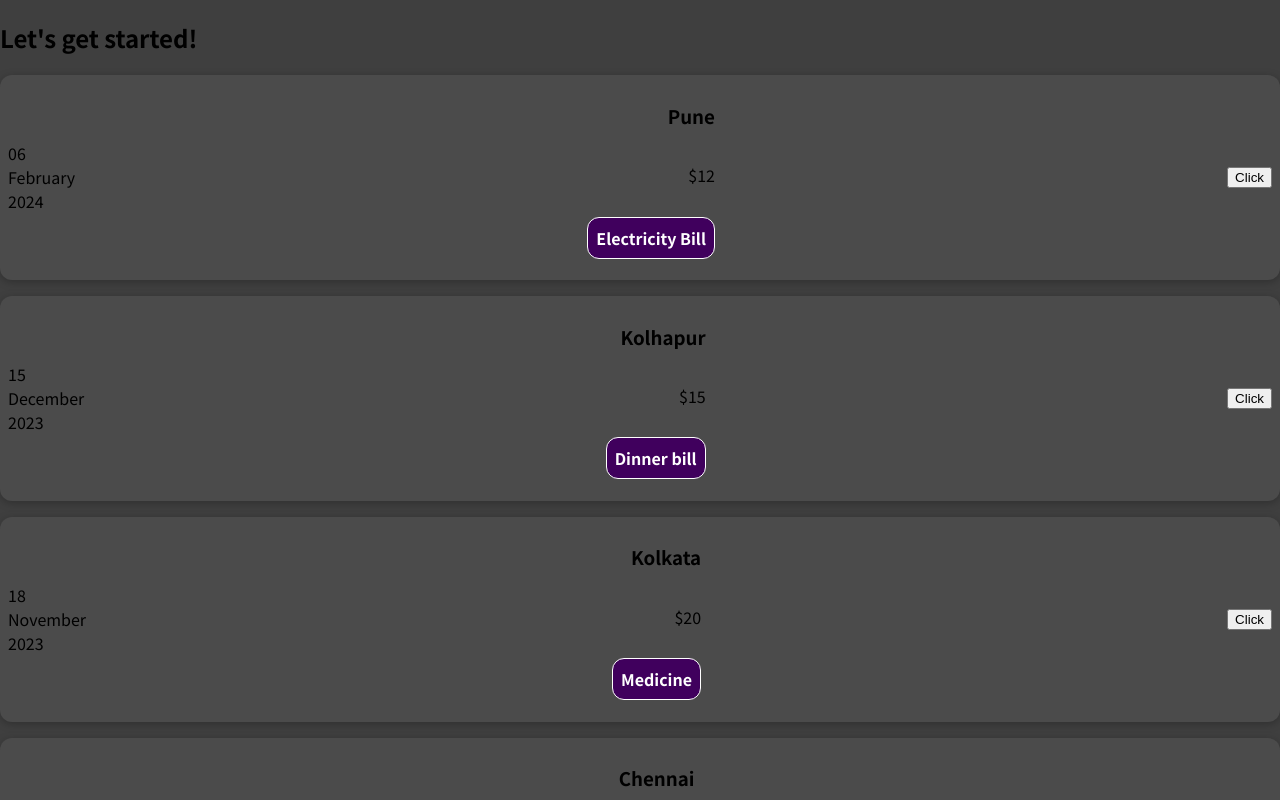
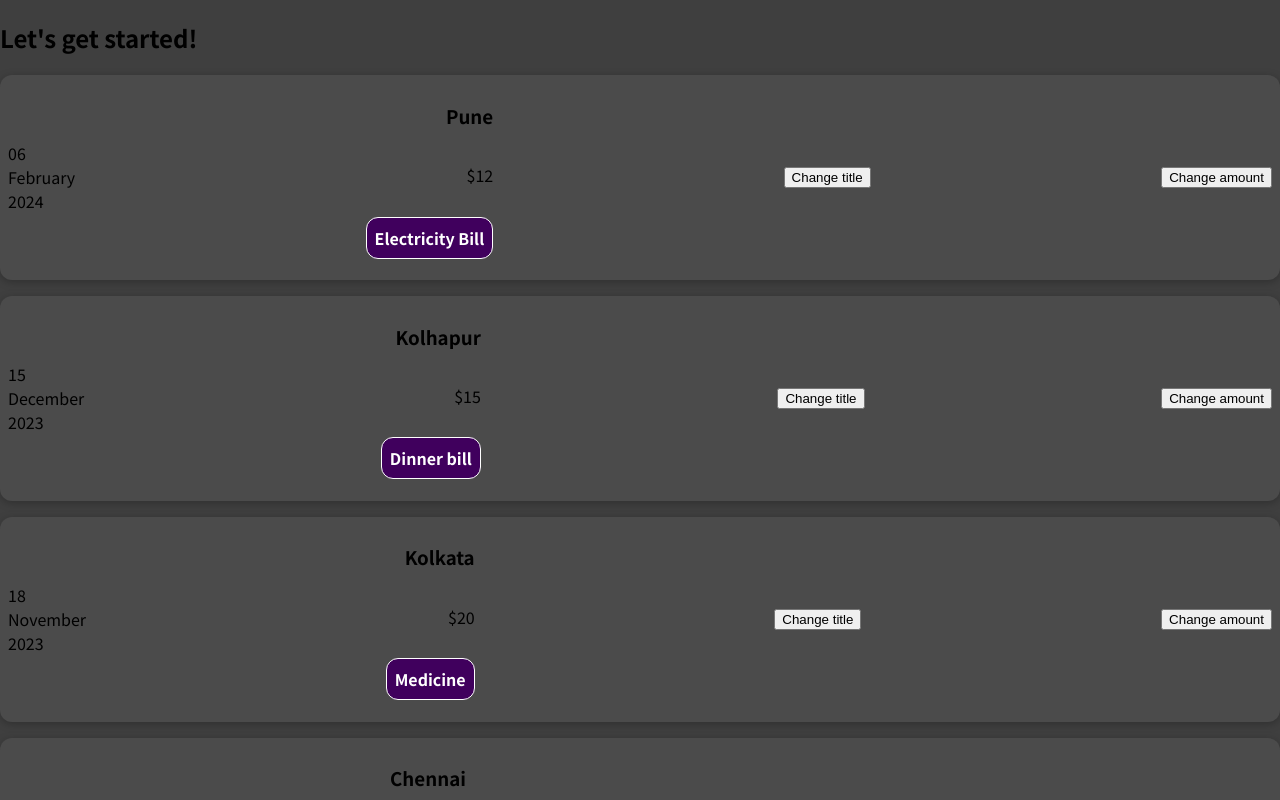
Before and after one commit to akshay7745/reactSharpener, a React (Create React App) app in the folder 01-starting-setup/: page / in a window 1280 px wide. Shown: the top 800 px of the page. Built offline with nearby package versions, Linux system fonts and the light colour scheme; the HTML template or start-up script is replaced by a standard one.

Commit message:
Added change amount button

```diff
--- a/01-starting-setup/src/components/Expense/ExpenseItem.js
+++ b/01-starting-setup/src/components/Expense/ExpenseItem.js
@@ -1,21 +1,30 @@
-import React from "react";
+import React, { useState } from "react";
 import "./ExpenseItem.css";
 
 import ExpenseDate from "./ExpenseDate";
 import ExpenseDetails from "./ExpenseDetails";
 const ExpenseItem = (props) => {
-  const { date, location, title, amount } = props;
+  const [title, setTitle] = useState(props.title);
+  const [amt, setAmt] = useState(props.amount);
+  const { date, location, title1, amount } = props;
   const buttonHandler = (e) => {
     // Removing expenseItem via dom manipulation
-    e.target.parentElement.parentElement.removeChild(e.target.parentElement);
-    console.log(`Button Clicked!!!`);
+    // e.target.parentElement.parentElement.removeChild(e.target.parentElement);
+    setTitle("updated!!!");
+    console.log(title);
+  };
+  const amountButtonHandler = (e) => {
+    setAmt(100);
   };
   return (
     <div className="expense-item">
       <ExpenseDate date={date} />
-      <ExpenseDetails location={location} title={title} amount={amount} />
+      <ExpenseDetails location={location} title={title} amount={amt} />
       <button type="button" onClick={buttonHandler}>
-        Click
+        Change title
+      </button>
+      <button type="button" onClick={amountButtonHandler}>
+        Change amount
       </button>
     </div>
   );
```
